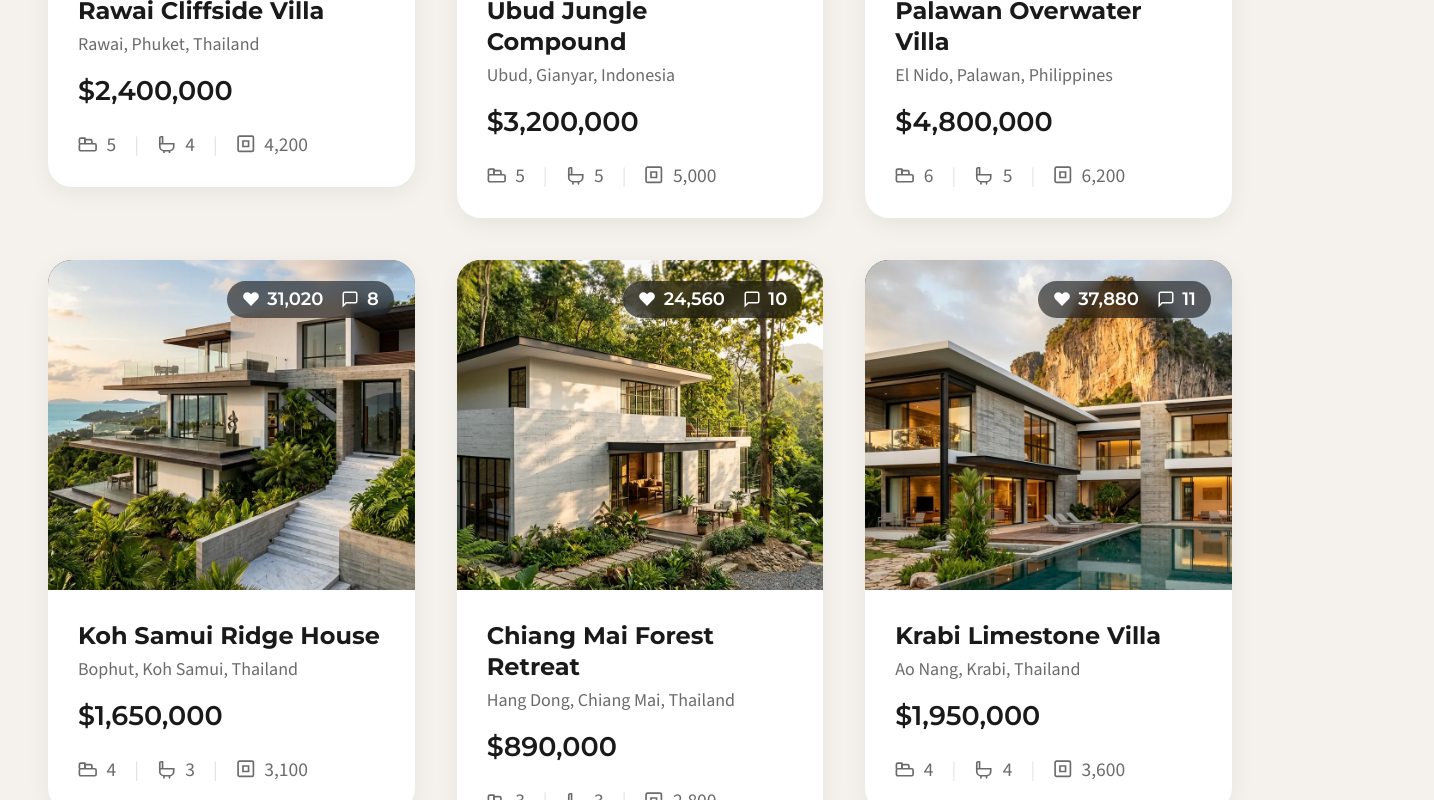
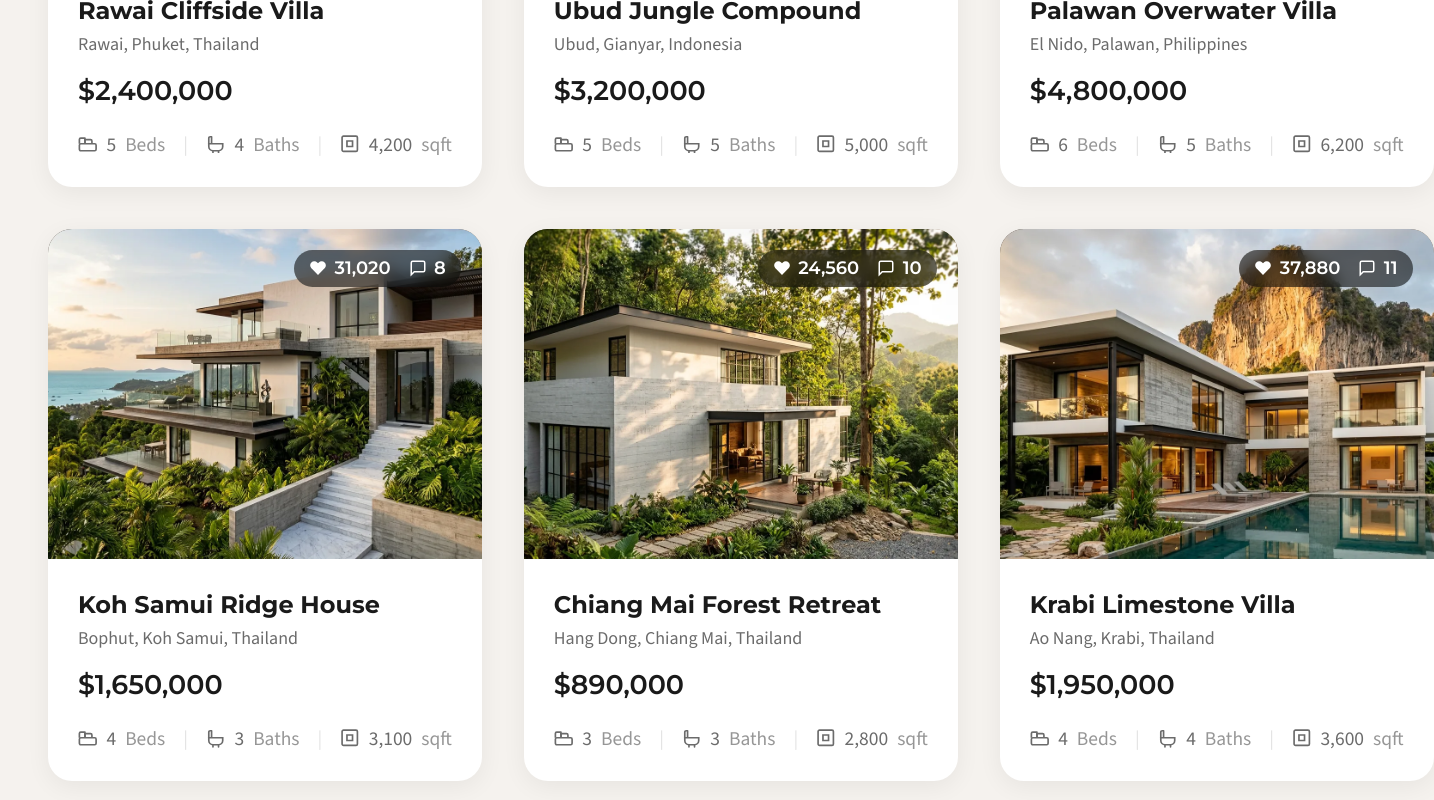
Before and after one commit to ben-yeung/reel-estates, a Next.js app: page / in a window 1280 px wide. Shown: the part 2440-3240 px from the top of the page, 1434 px wide, since content can reach past the window. Built offline with nearby package versions, Linux system fonts and the light colour scheme.

Commit message:
feat: add unit labels (Beds/Baths/sqft) to property card stats

```diff
--- a/src/components/property/PropertyCard.tsx
+++ b/src/components/property/PropertyCard.tsx
@@ -60,11 +60,11 @@ export function PropertyCard({
         </p>
         <p className={styles.price}>{formatPrice(property.price)}</p>
         <div className={styles.statRow} data-testid="property-specs">
-          <StatChip icon="bed" value={property.beds} />
+          <StatChip icon="bed" value={property.beds} label={property.beds === 1 ? "Bed" : "Beds"} />
           <span className={styles.statDivider}>|</span>
-          <StatChip icon="bath" value={property.baths} />
+          <StatChip icon="bath" value={property.baths} label={property.baths === 1 ? "Bath" : "Baths"} />
           <span className={styles.statDivider}>|</span>
-          <StatChip icon="sqft" value={property.sqft.toLocaleString()} />
+          <StatChip icon="sqft" value={property.sqft.toLocaleString()} label="sqft" />
         </div>
       </div>
     </motion.button>
--- a/src/components/ui/StatChip.module.css
+++ b/src/components/ui/StatChip.module.css
@@ -17,3 +17,9 @@
 .light {
   color: rgba(255, 255, 255, 0.92);
 }
+
+/* The unit label ("Bed", "Bath", "sqft") sits a shade lighter than the number
+   so the value reads as the primary figure. */
+.label {
+  opacity: 0.7;
+}
--- a/src/components/ui/StatChip.tsx
+++ b/src/components/ui/StatChip.tsx
@@ -26,16 +26,19 @@ const icons = {
 export function StatChip({
   icon,
   value,
+  label,
   tone = "muted",
 }: {
   icon: "bed" | "bath" | "sqft";
   value: number | string;
+  label?: string;
   tone?: "muted" | "light";
 }) {
   return (
     <span className={`${styles.chip} ${tone === "light" ? styles.light : ""}`}>
       <span className={styles.icon}>{icons[icon]}</span>
       <span>{value}</span>
+      {label && <span className={styles.label}>{label}</span>}
     </span>
   );
 }
```
Also changed, not shown: 1 other file (tests, documents, lock files or other folders).
